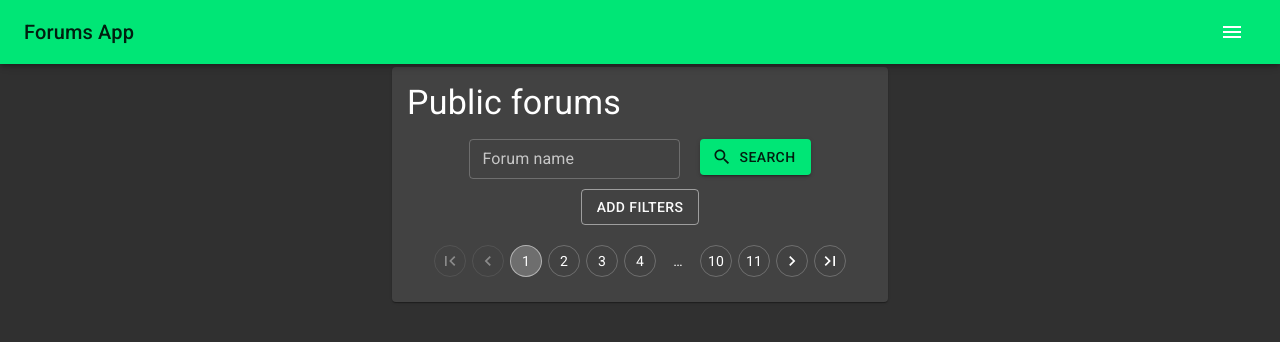
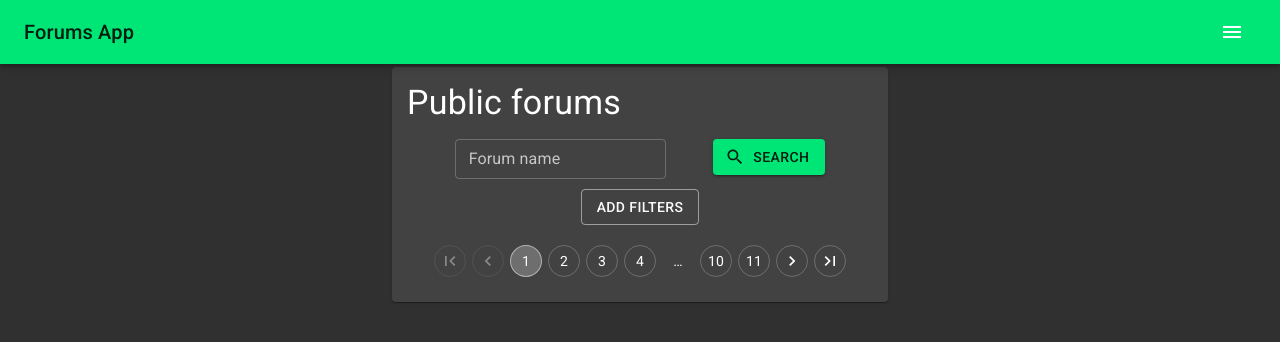
Before and after one commit to gus-tavo01/forums-app, a React (Create React App) app: page / in a window 1280 px wide. Shown: the top 342 px of the page. Built offline with nearby package versions, Linux system fonts and the light colour scheme.

Commit message:
update styling

```diff
--- a/src/pages/Forums.js
+++ b/src/pages/Forums.js
@@ -21,9 +21,6 @@ import ForumsList from '../components/ForumsList';
 const useStyles = makeStyles(() => ({
   input: {
     margin: '10px 0px',
-  },
-  search: {
-    marginLeft: '20px',
   },
   paginationContainer: {
     marginTop: '10px',
@@ -78,7 +75,7 @@ function Forums() {
       <Paper className={classes.paper}>
         <PageTitle>Public forums</PageTitle>
         <Grid container item direction="column">
-          <Grid container item justify="center">
+          <Grid container item justify="space-evenly">
             <TextField
               label="Forum name"
               type="search"
@@ -87,7 +84,6 @@ function Forums() {
             />
             <div>
               <Button
-                className={classes.search}
                 onClick={onSubmit}
                 color="primary"
                 variant="contained"
@@ -121,7 +117,7 @@ function Forums() {
               showLastButton
             />
           </Container>
-          <Grid container item direction="column" justify="center">
+          <Grid container item direction="column" alignItems="center">
             <ForumsList forums={forums} />
           </Grid>
         </Grid>
```
